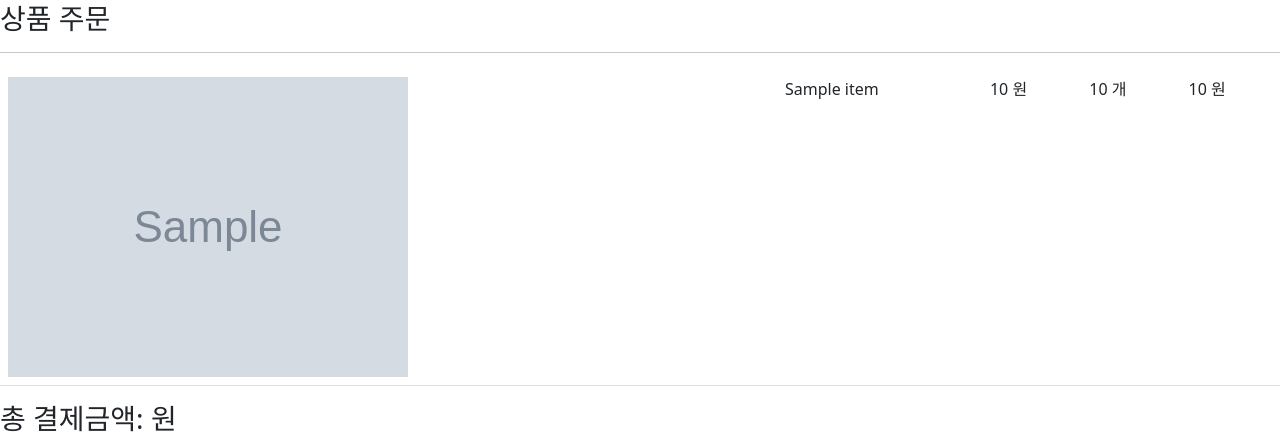
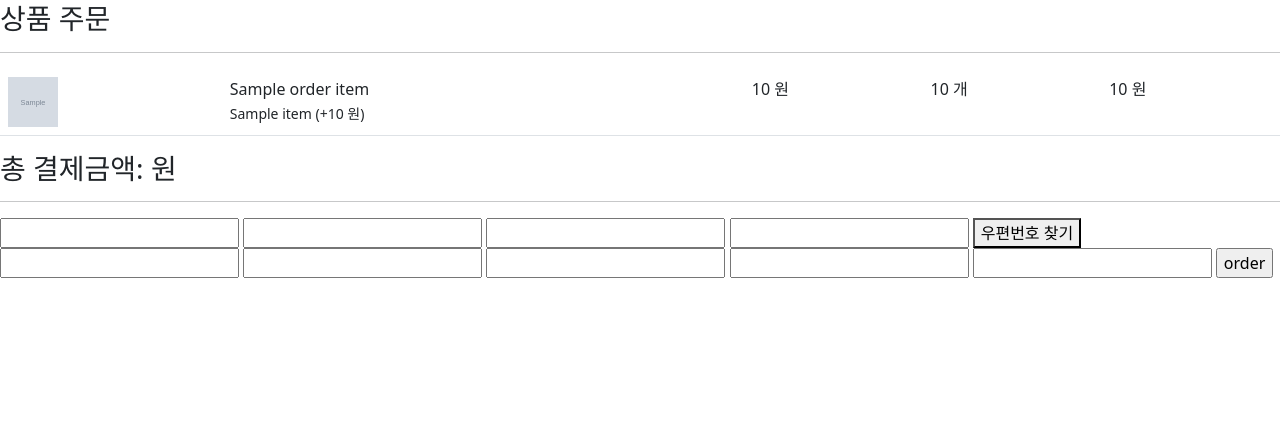
Before and after one commit to sonhaechang/abc_store, a Django app: template order/templates/order/container/order_pay.html in a window 1280 px wide. Shown: the part 62-498 px from the top of the page. Run offline with Django 4.2, Linux system fonts and the light colour scheme; the template is opened without the code that fills it: most values are stand-ins (such as "Sample title", 1, 10 or a date in 2020); grey boxes marked "Sample" are stand-in pictures; form fields are guessed from the names that the template uses; some libraries are stand-ins or nearby versions.

Commit message:
refector: modify order templates
1. OrderItem models에 get_item_name method 생성(itemreal/item.name을 반환)
2. order_pay.html 수정(item 정보를 itemreal로 변경 및 item정보는 itemreal으로 통해서 출력)
3. order_detail.html 수정 (item 정보를 itemreal로 변경 및 item정보는 itemreal으로 통해서 출력)

```diff
--- a/order/models/order_item.py
+++ b/order/models/order_item.py
@@ -51,3 +51,7 @@ class OrderItem(HistoryModel):
 	@property
 	def amount(self):
 		return self.quantity * self.item.get_amount()
+
+	@property
+	def get_item_name(self):
+		return self.item.item.name
--- a/order/templates/order/container/order_pay.html
+++ b/order/templates/order/container/order_pay.html
@@ -12,19 +12,22 @@
 		<tbody>
 			<tr>
 				<td>
-				{% for i in order_item.item.itemimage_image.all %}
-					<img src="{{ i.image.url }}" alt="">
-				{% endfor %}
+					{% if order_item.item.item.get_first_image %}
+						<img src="{{ order_item.item.get_first_image.url }}" alt="{{ order_item.item.name }}-image"
+							style="width: 50px; height: 50px;">
+					{% else %}
+						<div class="bg-dark" style="width: 50px; height: 50px;"></div>
+					{% endif %}
 				</td>
 				<td>
-				<p>{{ order_item.item.name }}</p>
+					<p class="m-0">{{ order_item.get_item_name }}</p>
+					<small>
+						{{ order_item.item.name }}
+						(+{{ order_item.item.extra_amount|intcomma }} 원)
+					</small>
 				</td>
 				<td>
-				{% if order_item.item.sale_amount %}
-					{{ order_item.item.sale_amount|intcomma }} 원
-				{% else %}
-					{{ order_item.item.amount|intcomma }} 원
-				{% endif %}
+					{{ order_item.item.get_amount }} 원
 				</td>
 				<td>
 					<span>{{ order_item.quantity }} 개</span>
```
Also changed, not shown: order/templates/order/container/order_detail.html (+13 -4 lines). Lines whose indentation alone changed are shown as unchanged.
